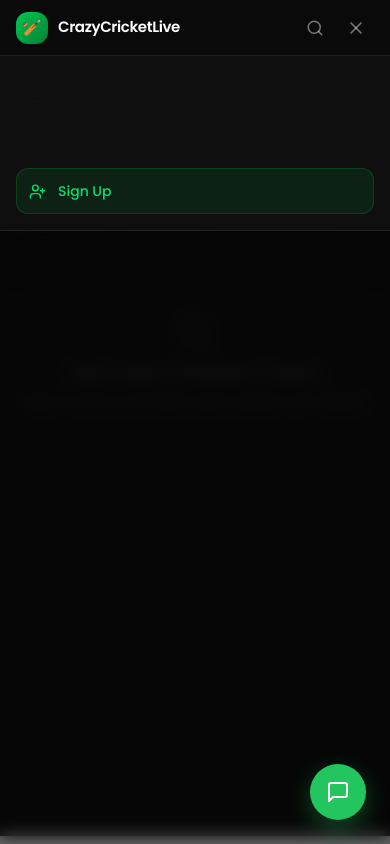
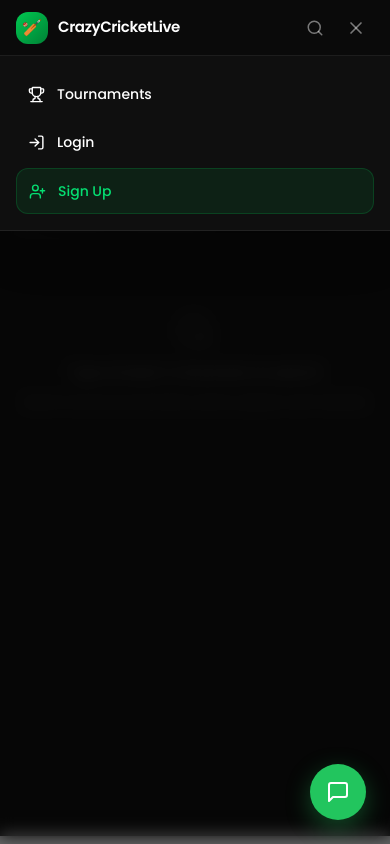
Before and after one commit to FajilChauhan/Crazycricketlive, a React (Vite) app in the folder frontend/: page /search in a window 390 px wide. Both pictures are taken after a click on the button 356 px from the left and 27 px from the top of the page. Built offline with nearby package versions, Linux system fonts and the light colour scheme.

Commit message:
fix white text-showing issue

```diff
--- a/frontend/src/components/navbar/Navbar.tsx
+++ b/frontend/src/components/navbar/Navbar.tsx
@@ -143,7 +143,7 @@ const Navbar = () => {
 
       {/* Mobile Drawer */}
       {menuOpen && (
-        <div className="md:hidden fixed inset-0 z-40 top-14">
+        <div className="md:hidden fixed inset-0 z-40 top-14 text-white">
           {/* Backdrop */}
           <div
             className="absolute inset-0 bg-black/60 backdrop-blur-sm"
```
